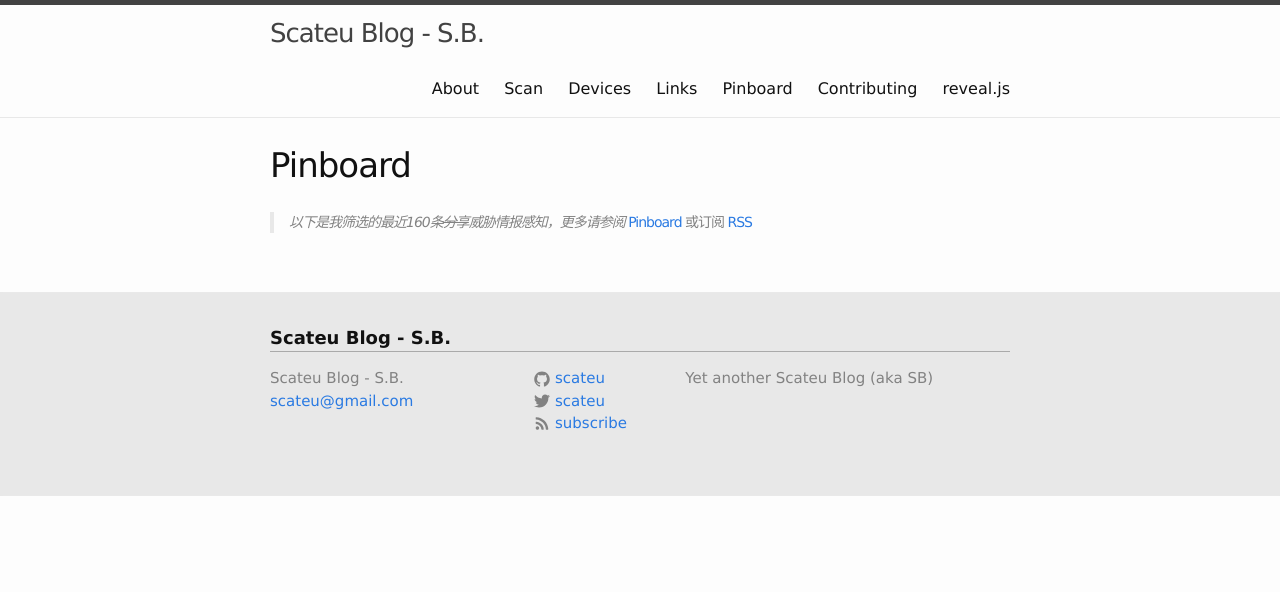
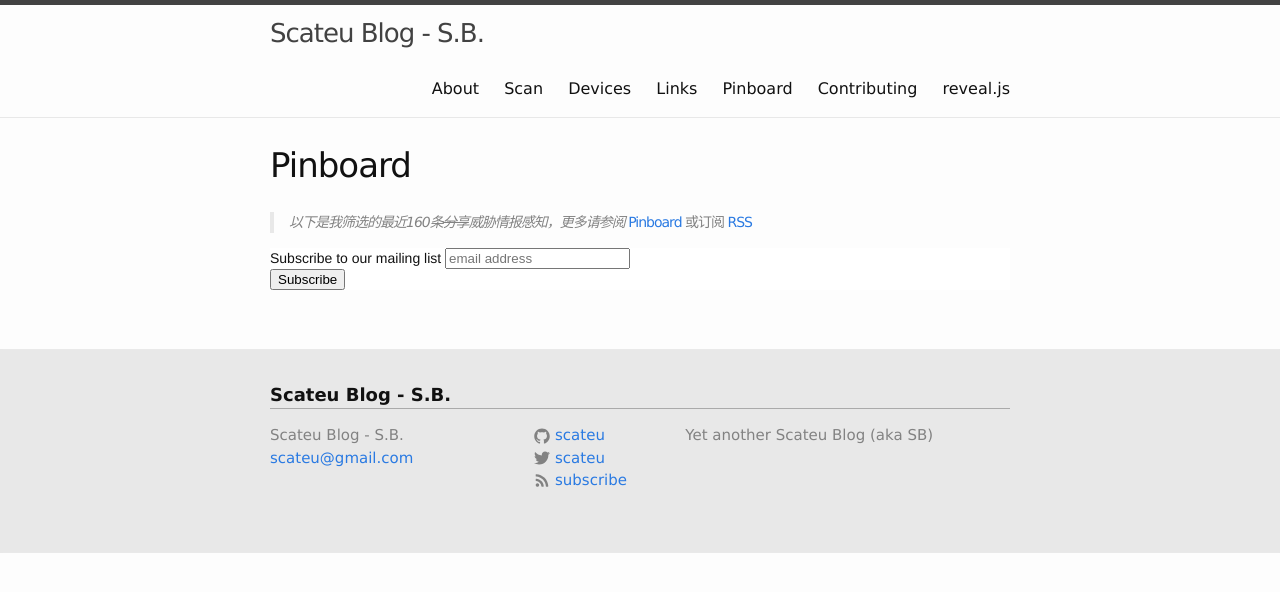
Before and after one commit to scateu/scateu.github.io, a Jekyll site: the page built from _pages/05-pinboard.md, in a window 1280 px wide. Shown: the top 592 px of the page. Built offline with Jekyll 4.4.1, drawn with Linux system fonts in a browser that asks for light colours; a script that is not in the unit is left out; comment, search, counter and statistics services are not loaded.

Commit message:
Fri Jul 21 11:24:50 HKT 2017

```diff
--- a/_pages/05-pinboard.md
+++ b/_pages/05-pinboard.md
@@ -8,3 +8,24 @@
 
 
 <script language="javascript" src="http://pinboard.in//widgets/v1/linkroll/?user=scateu&count=160"></script>
+
+<!-- Begin MailChimp Signup Form -->
+<link href="//cdn-images.mailchimp.com/embedcode/slim-10_7.css" rel="stylesheet" type="text/css">
+<style type="text/css">
+	#mc_embed_signup{background:#fff; clear:left; font:14px Helvetica,Arial,sans-serif; }
+	/* Add your own MailChimp form style overrides in your site stylesheet or in this style block.
+	   We recommend moving this block and the preceding CSS link to the HEAD of your HTML file. */
+</style>
+<div id="mc_embed_signup">
+<form action="//scateu.us16.list-manage.com/subscribe/post?u=ae9b7c9658770397bf757e597&amp;id=355c4618b7" method="post" id="mc-embedded-subscribe-form" name="mc-embedded-subscribe-form" class="validate" target="_blank" novalidate>
+    <div id="mc_embed_signup_scroll">
+	<label for="mce-EMAIL">Subscribe to our mailing list</label>
+	<input type="email" value="" name="EMAIL" class="email" id="mce-EMAIL" placeholder="email address" required>
+    <!-- real people should not fill this in and expect good things - do not remove this or risk form bot signups-->
+    <div style="position: absolute; left: -5000px;" aria-hidden="true"><input type="text" name="b_ae9b7c9658770397bf757e597_355c4618b7" tabindex="-1" value=""></div>
+    <div class="clear"><input type="submit" value="Subscribe" name="subscribe" id="mc-embedded-subscribe" class="button"></div>
+    </div>
+</form>
+</div>
+
+<!--End mc_embed_signup-->
```
